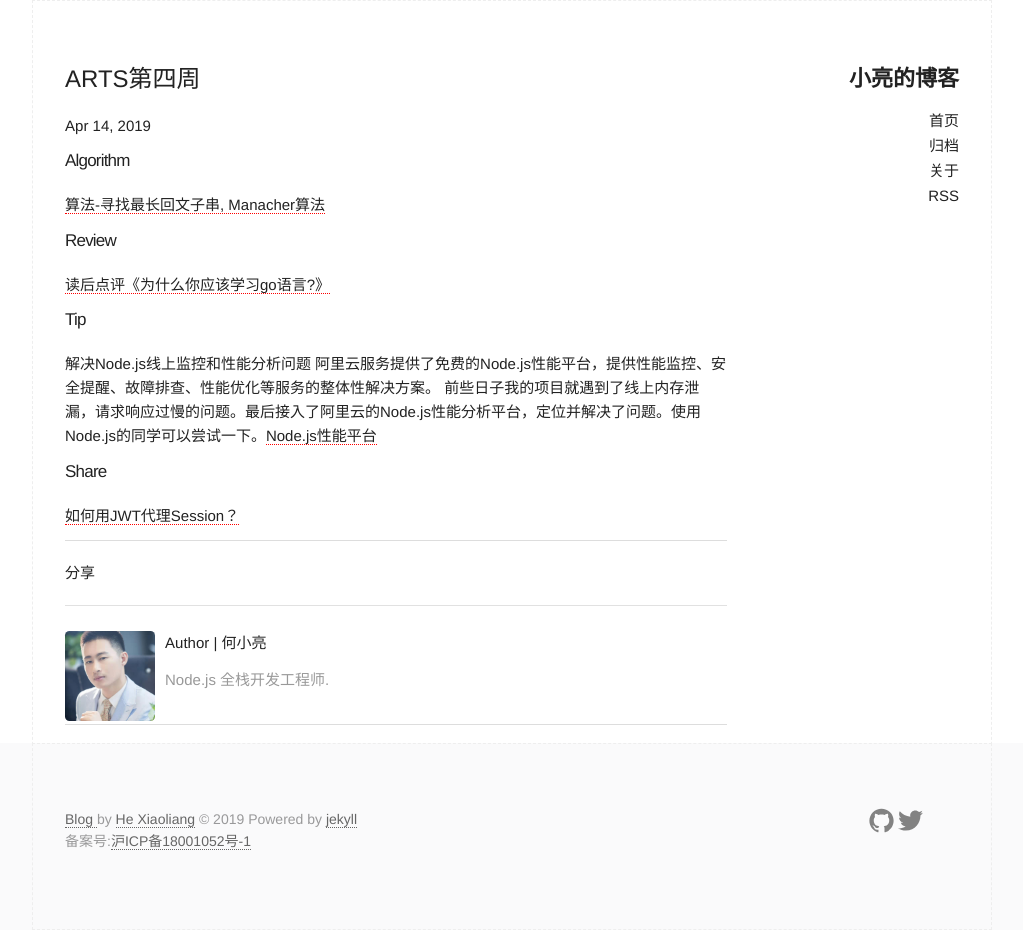
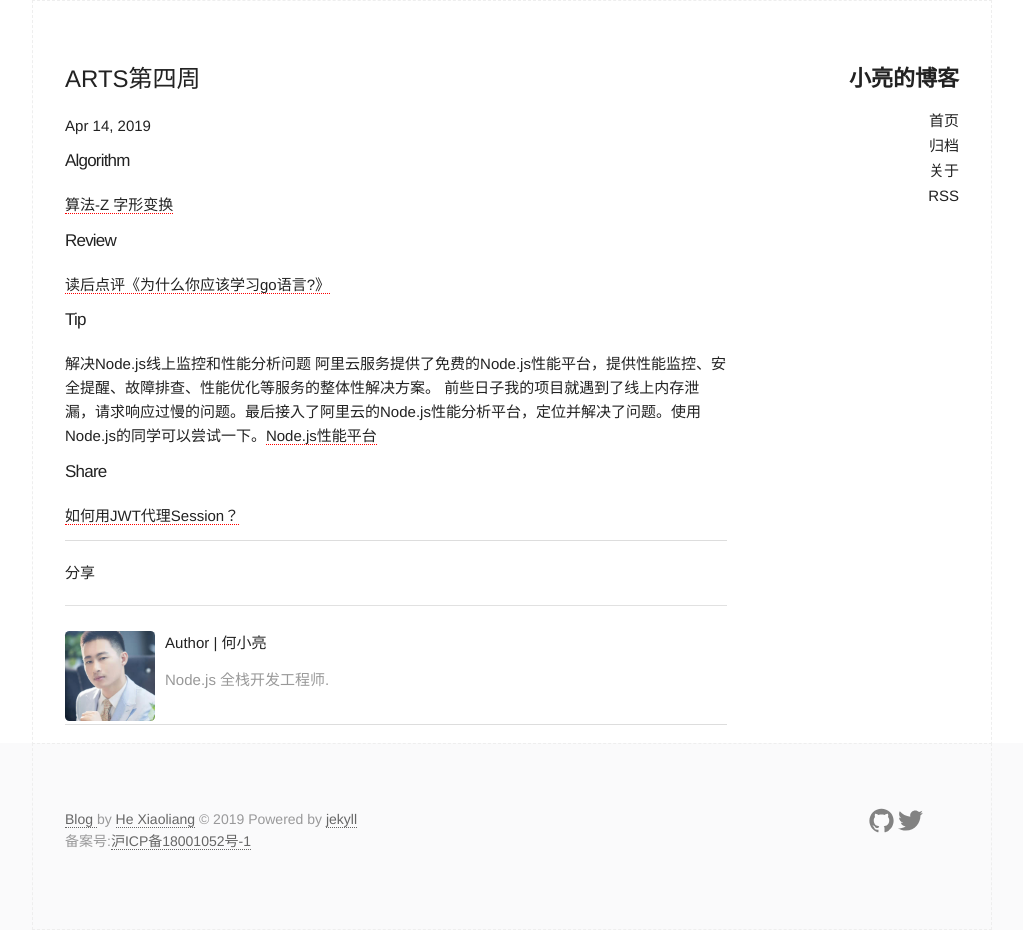
Before and after one commit to Snoopyjoy/blog, a Jekyll site: the page built from _posts/2019-04-14-arts-3.md, in a window 1280 px wide. Shown: the whole page, without its empty margins (128-1151 px from the left). Built offline with Jekyll 4.4.1, drawn with Linux system fonts in a browser that asks for light colours; comment, search, counter and statistics services are not loaded.

Commit message:
arts3 fix

```diff
--- a/_posts/2019-04-14-arts-3.md
+++ b/_posts/2019-04-14-arts-3.md
@@ -7,7 +7,7 @@ keywords: ARTS
 ---
 
 #### Algorithm
-[算法-寻找最长回文子串, Manacher算法](/algorithm/2019/04/07/algorithm-leetcode5.html)
+[算法-Z 字形变换](/algorithm/2019/04/16/algorithm-leetcode-5.html)
 
 #### Review
 [读后点评《为什么你应该学习go语言?》](/review/2019/04/15/review-why-learn-go.html)
```
